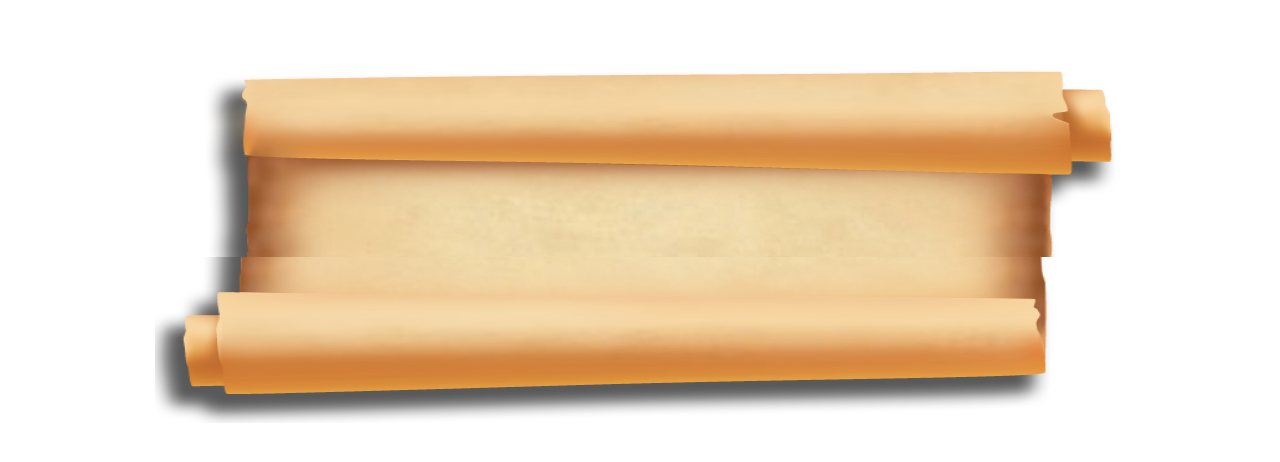
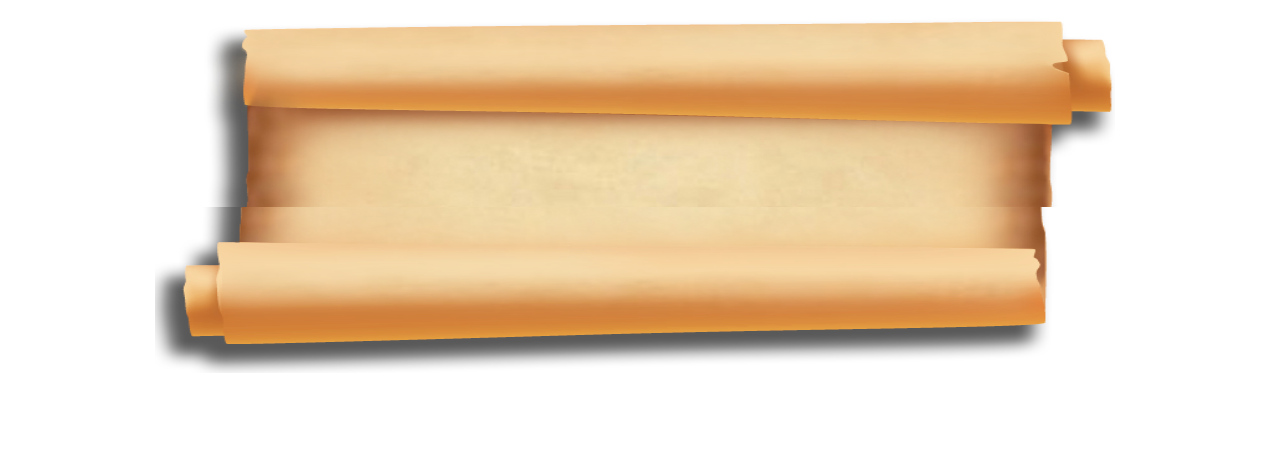
Before and after one commit to Malakahh/PortfolioSite, a PHP site: page / in a window 1280 px wide. Shown: the part 32-494 px from the top of the page. Run offline with PHP 8.4, Linux system fonts and the light colour scheme; data that the repository does not hold is empty; some libraries are stand-ins or nearby versions.

Commit message:
Fixed css stuff

```diff
--- a/css/AboveFold.css
+++ b/css/AboveFold.css
@@ -24,7 +24,7 @@ body
 #middle
 {
 	background-image: url("Assets/middle.png");
-	background-size: 100%;
+	background-size: 100% 723px;
 	background-repeat: repeat-y;
 	width: 100%;
 }
@@ -45,8 +45,6 @@ body
 #content
 {
 	margin: auto;
-	margin-top: 50px;
-
 
 	min-width: 768px;
 	max-width: 960px;
```
